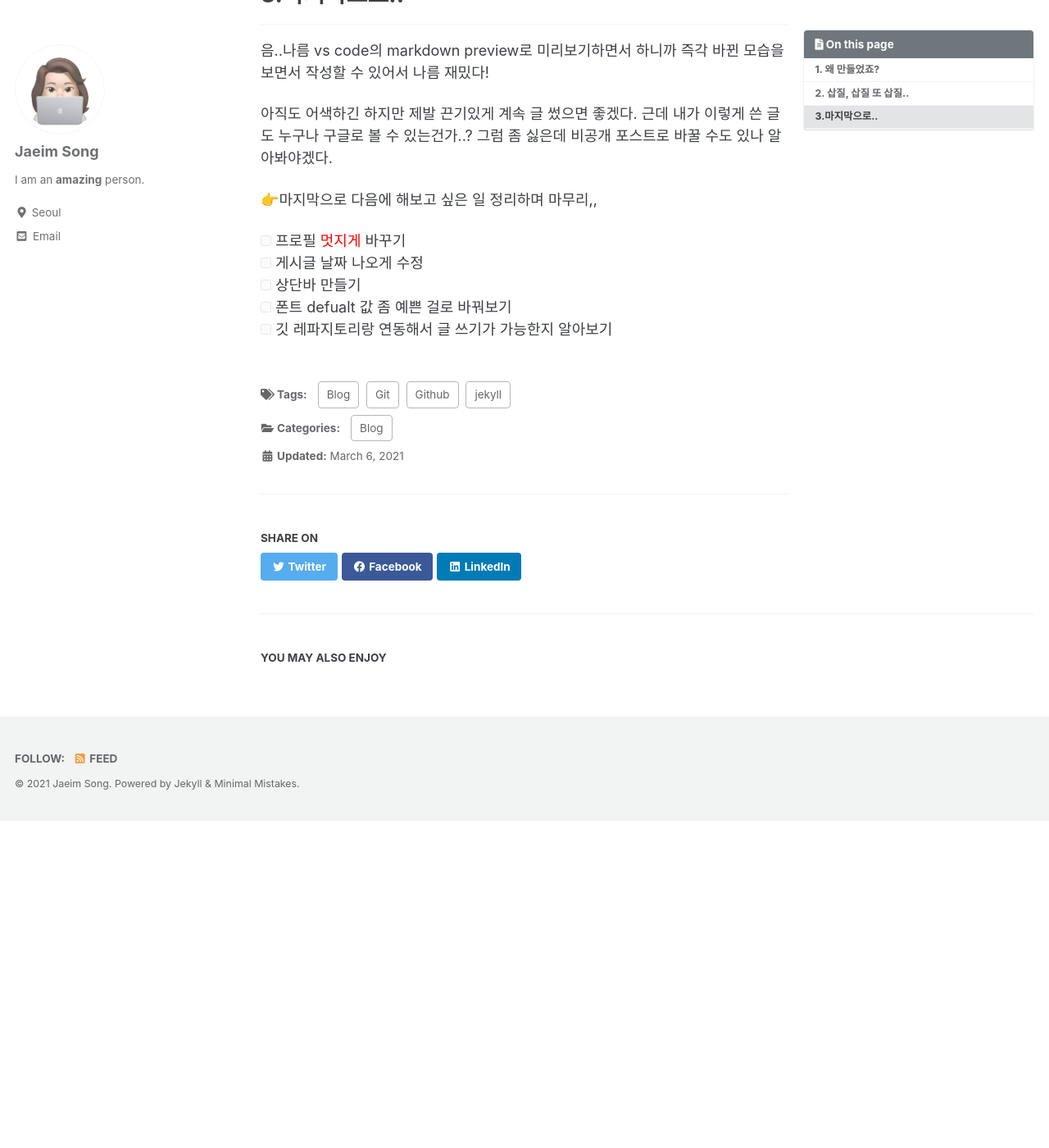
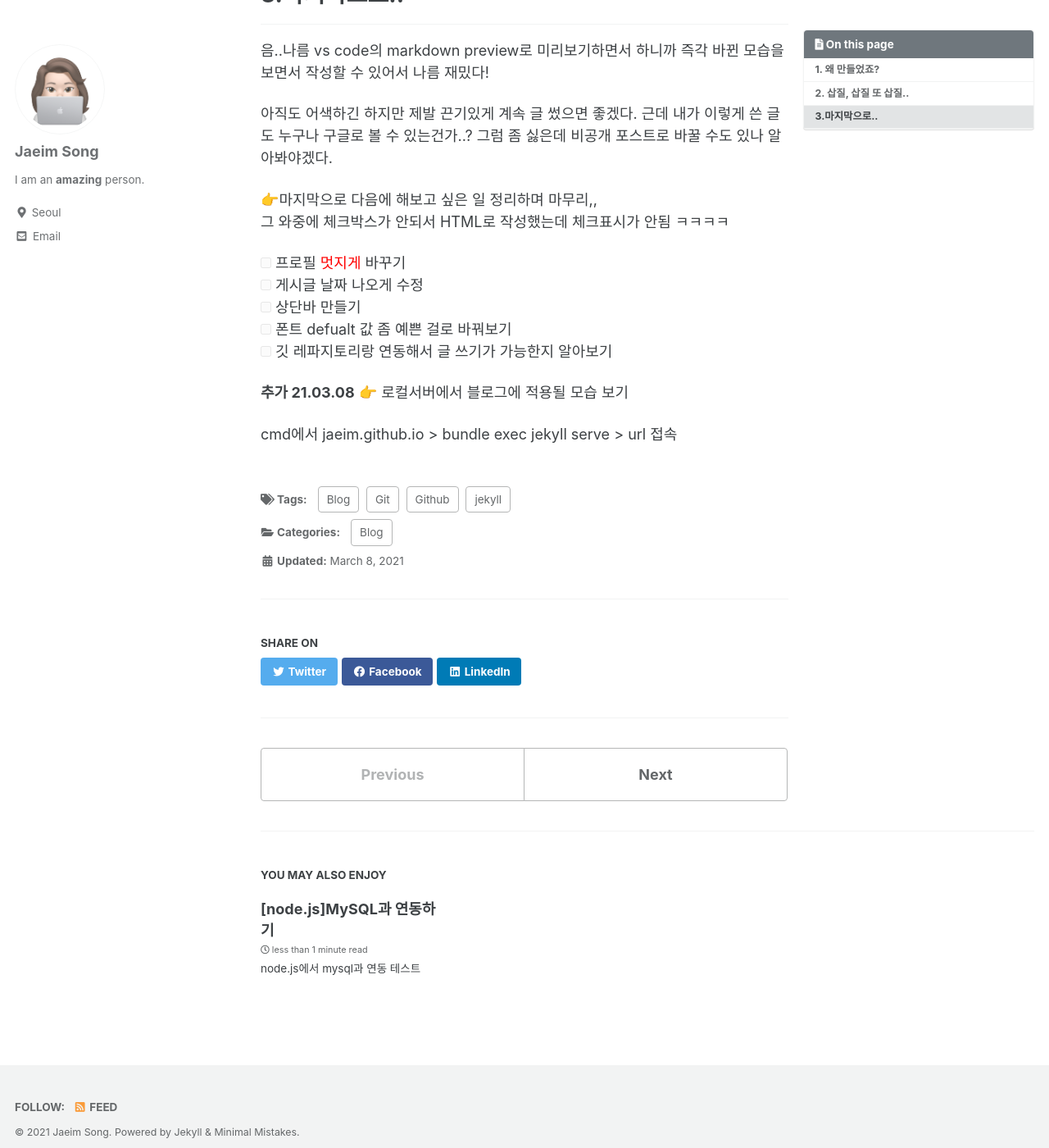
Before and after one commit to jaeim/jaeim.github.io, a Jekyll site: the page built from _posts/2021-03-06-My-first-post.md, in a window 1280 px wide and 1400 px high, scrolled down 1207 px. Shown: the whole window at 82% size. Built offline with Jekyll 4.4.1, drawn with Linux system fonts in a browser that asks for light colours; cached includes are drawn as plain includes; before the commit the page ends 2208 px from its top, so only the background shows below that.

Commit message:
[feat]second post

````diff
--- a/_posts/2021-03-06-My-first-post.md
+++ b/_posts/2021-03-06-My-first-post.md
@@ -9,7 +9,7 @@ tags:
 toc: true
 toc_sticky: true
 date: 2021-03-06
-last_modified_at: 2021-03-06
+last_modified_at: 2021-03-08
 
 ---
 
@@ -56,7 +56,7 @@ last_modified_at: 2021-03-06
 아직도 어색하긴 하지만 제발 끈기있게 계속 글 썼으면 좋겠다. 근데 내가 이렇게 쓴 글도 누구나 구글로 볼 수 있는건가..? 그럼 좀 싫은데 비공개 포스트로 바꿀 수도 있나 알아봐야겠다.
 
 
-&#128073;마지막으로 다음에 해보고 싶은 일 정리하며 마무리,,<br>
+&#128073;마지막으로 다음에 해보고 싶은 일 정리하며 마무리,,<br> 그 와중에 체크박스가 안되서 HTML로 작성했는데 체크표시가 안됨 ㅋㅋㅋㅋ
 
 
 <input type="checkbox" disabled  /> 프로필 <span style="color:red">멋지게</span> 바꾸기 <br>
@@ -64,3 +64,8 @@ last_modified_at: 2021-03-06
 <input type="checkbox" disabled  /> 상단바 만들기 <br>
 <input type="checkbox" disabled  /> 폰트 defualt 값 좀 예쁜 걸로 바꿔보기<br>
 <input type="checkbox" disabled  /> 깃 레파지토리랑 연동해서 글 쓰기가 가능한지 알아보기<br>
+
+**추가 21.03.08** &#128073; 로컬서버에서 블로그에 적용될 모습 보기
+
+
+cmd에서 jaeim.github.io > bundle exec jekyll serve > url 접속
--- /dev/null
+++ b/_posts/2021-03-08-Nodejs-mysql-connect.md
@@ -0,0 +1,65 @@
+---
+title: "[node.js]MySQL과 연동하기"
+excerpt: "node.js에서 mysql과 연동 테스트"
+
+categories:
+  - Blog
+tags:
+  - [Blog, nodejs, study, mysql, db, database]
+toc: true
+toc_sticky: true
+date: 2021-03-08
+last_modified_at: 2021-03-08
+
+---
+
+<br>
+
+# 1. mysql 데이터베이스 생성
+-----
+
+
+나는 이미 예전에 프로젝트에서 만들어둔 mysql db로 테스트했다. 아마존 RDS 서비스를 통해 만들어 둔 것인데, 유튜브에 동빈나님 강좌보고 따라했다. 아래 참조! 설명 너무 친절하고 좋음.
+
+{% include video id="G6O-u6FkjpY?t=80" provider="youtube" %}
+
+
+<br>
+
+# 2. nodejs에서 db연동 테스트
+-----
+
+1. 터미널에서 ```npm install mysql```
+
+2. mysql.js에서 아래와 같이 작성
+
+```javascript
+var mysql      = require('mysql');
+var connection = mysql.createConnection({
+  host     : '아마존 RDS 콘솔창에서 확인',
+  user     : 'ID',
+  password : 'PWD',
+  database : 'DB명'
+});
+
+connection.connect();
+
+connection.query('SELECT * FROM 테이블명', function(err, results, fields) {
+  if (err) {
+    console.log(err);
+  }
+  console.log(results);
+});
+
+connection.end();
+```
+<br>
+
+# 3. 결과 확인
+------
+1. 터미널에서 ```node mysql.js```
+
+
+짠&#9996;
+
+![image-center]({{ site.url }}{{ site.baseurl }}/assets/images/210308_img.png){: .align-center}
````
Also changed, not shown: assets/images/210308_img.PNG (added).
